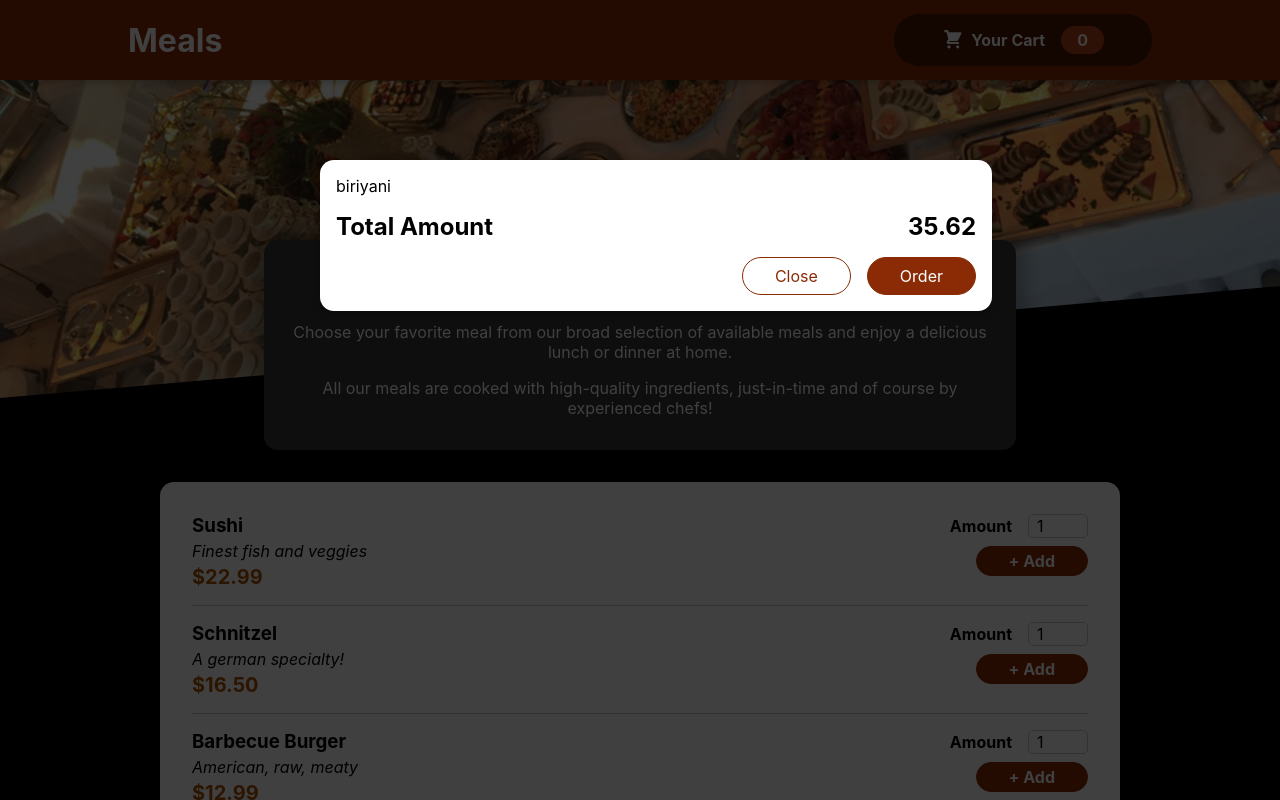
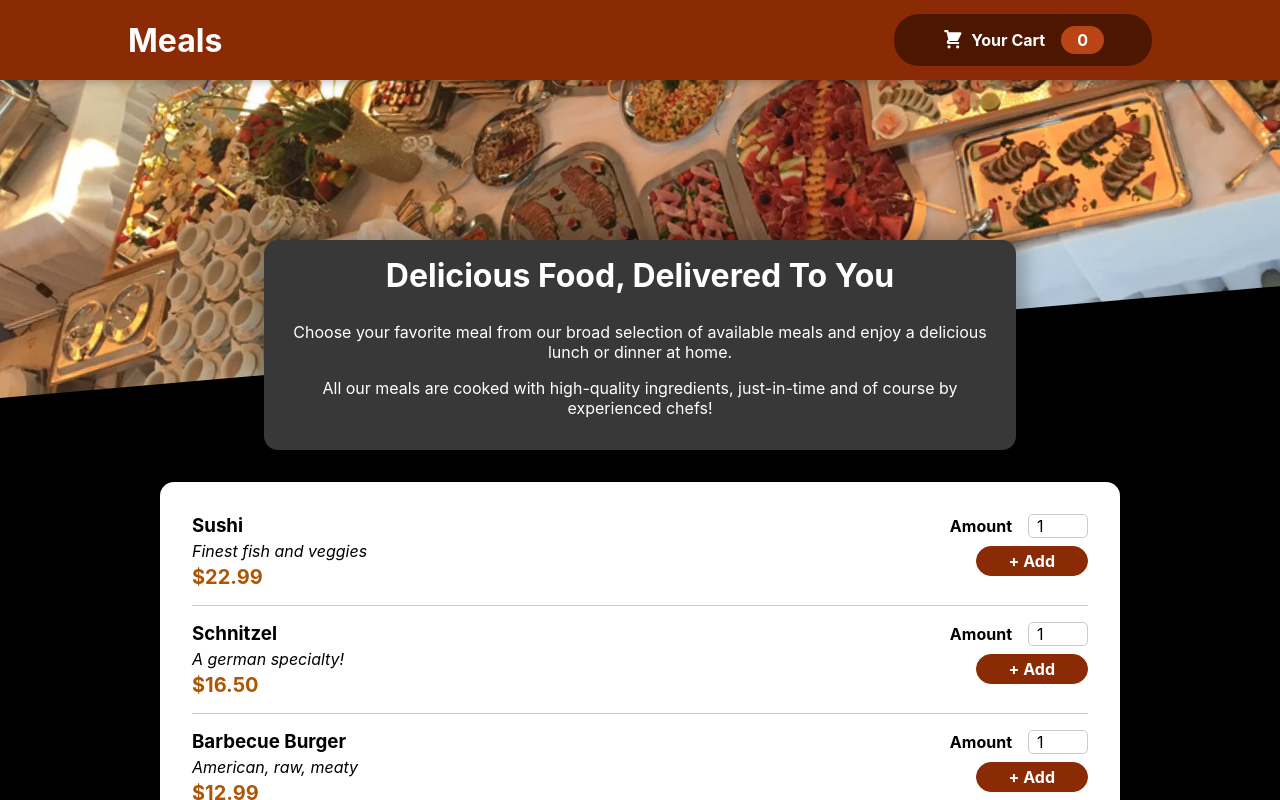
Before and after one commit to balaji24k/restaurent-website, a React (Create React App) app: page / in a window 1280 px wide. Shown: the top 800 px of the page. Built offline with nearby package versions, Linux system fonts and the light colour scheme.

Commit message:
Functionality for Open&Close Buttons in Cart-Task6

```diff
--- a/src/App.js
+++ b/src/App.js
@@ -1,14 +1,24 @@
-import { Fragment } from 'react';
+import { Fragment, useState } from 'react';
 import './App.css';
 import Cart from './components/Cart/Cart';
 import Header from './components/Layout/Header';
 import Meals from './components/Meals/Meals';
 
 function App() {
+  const [cartIsShown,setCartIsShown] = useState(false);
+
+  const showCartHandler = () => {
+    setCartIsShown(true);
+  };
+
+  const hideCartHandler = () => {
+    setCartIsShown(false);
+  };
+
   return (
     <Fragment>
-      <Cart/>
-      <Header/>
+      {cartIsShown && <Cart onHideCart={hideCartHandler} />}
+      <Header onShowCart={showCartHandler}/>
       <main>
         <Meals/>
       </main>
--- a/src/components/Cart/Cart.js
+++ b/src/components/Cart/Cart.js
@@ -13,7 +13,7 @@
                 <span>35.62</span>
             </div>
             <div className={classes.actions} >
-                <button className={classes['button--alt']} >Close</button>
+                <button onClick={props.onHideCart} className={classes['button--alt']} >Close</button>
                 <button className={classes.button} >Order</button>
             </div>
         </Modal>
--- a/src/components/Layout/CartButton.js
+++ b/src/components/Layout/CartButton.js
@@ -1,15 +1,13 @@
 import CartIcon from "../Cart/CartIcon";
-import classes from './CartButton.module.css'
+import classes from './CartButton.module.css';
 
 const CartButton = props => {
-    return <button className={classes.button}>
+    return <button className={classes.button} onClick={props.onClick} >
         <span className={classes.icon}>
             <CartIcon/>
         </span>
         <span>Your Cart</span>
-        <span className={classes.badge}>
-            0
-        </span>
+        <span className={classes.badge}>0</span>
     </button>
 };
 
--- a/src/components/Layout/Header.js
+++ b/src/components/Layout/Header.js
@@ -8,8 +8,7 @@
     return <Fragment>
         <header className={classes.header}>
             <h1>Meals</h1>
-            <CartButton/>
-
+            <CartButton onClick = {props.onShowCart}/>
         </header>
         <div className={classes['main-image']}>
             <img src={mealsImage} alt='MealsImage' />
```
